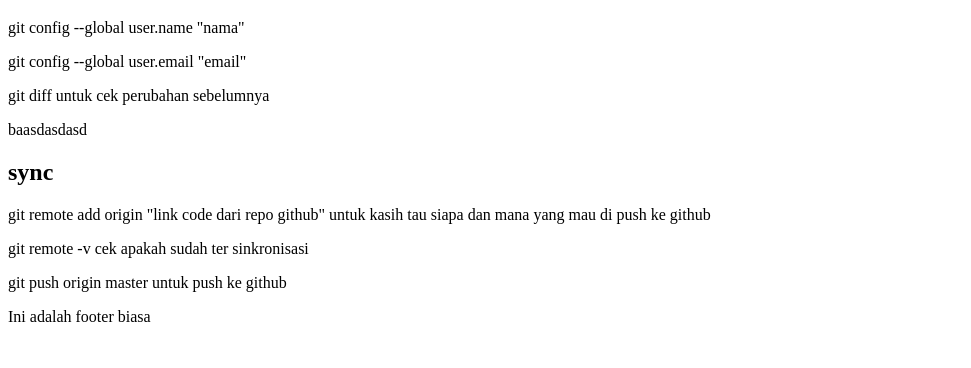
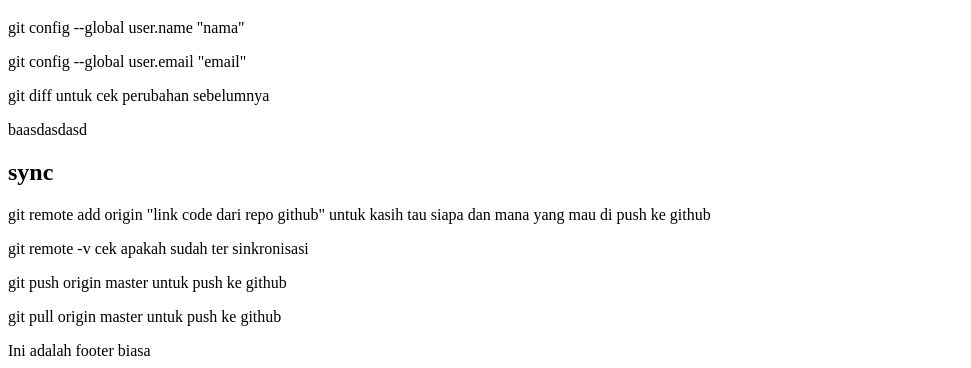
Before and after one commit to Nokoto-dev/Belajar, a plain HTML site: page index.html in a window 1280 px wide. Shown: the part 589-957 px from the top of the page, without its empty margins (0-971 px from the left). Before the commit the page ends 923 px from the top, so only its background shows below. Drawn offline with Linux system fonts and the light colour scheme.

Commit message:
push dan pull

```diff
--- a/index.html
+++ b/index.html
@@ -33,6 +33,8 @@
             <p>git remote add origin "link code dari repo github" untuk kasih tau siapa dan mana yang mau di push ke github</p>
             <p>git remote -v cek apakah sudah ter sinkronisasi</p>
             <p>git push origin master untuk push ke github</p>
+            <p>git pull origin master untuk push ke github</p>
+
 
     <footer>Ini adalah footer biasa</footer>
 </body>
```
